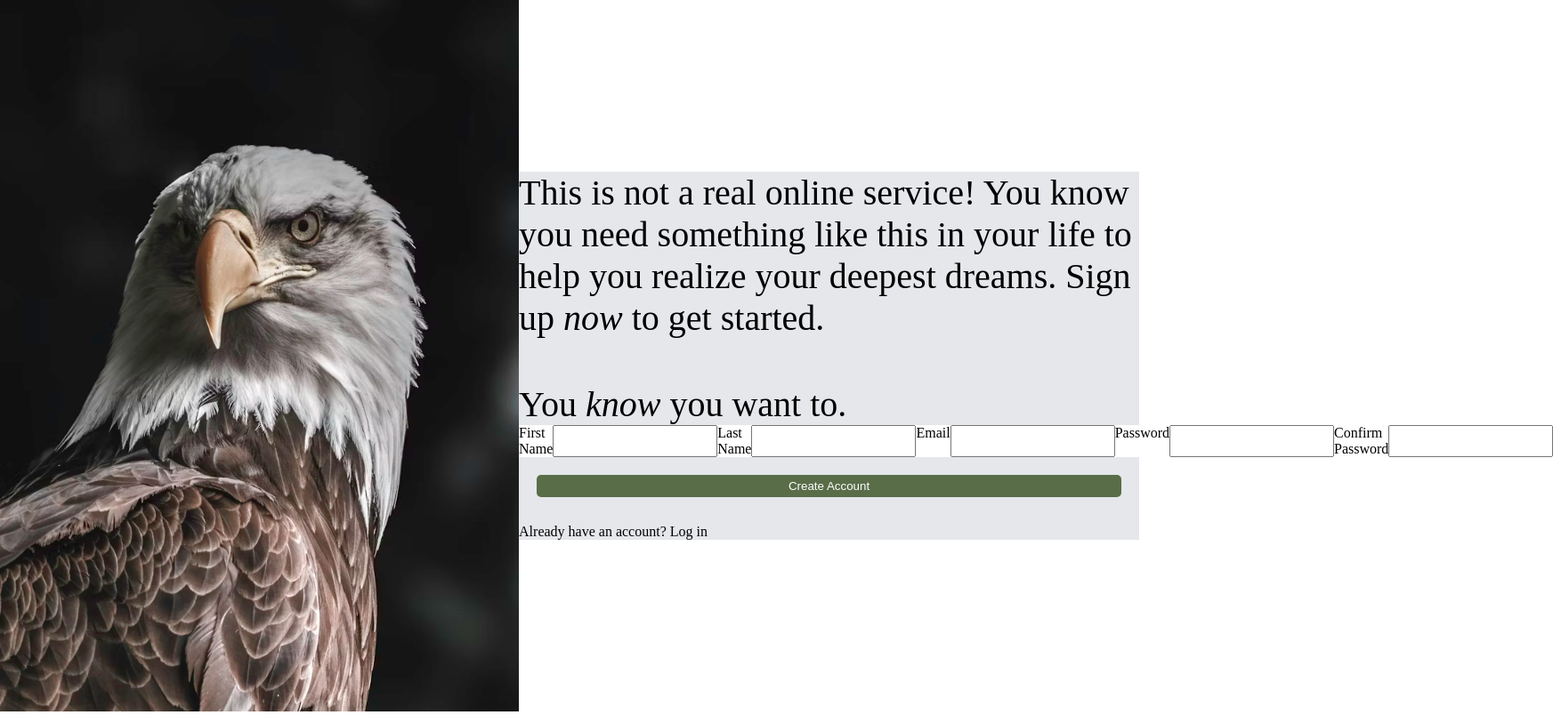
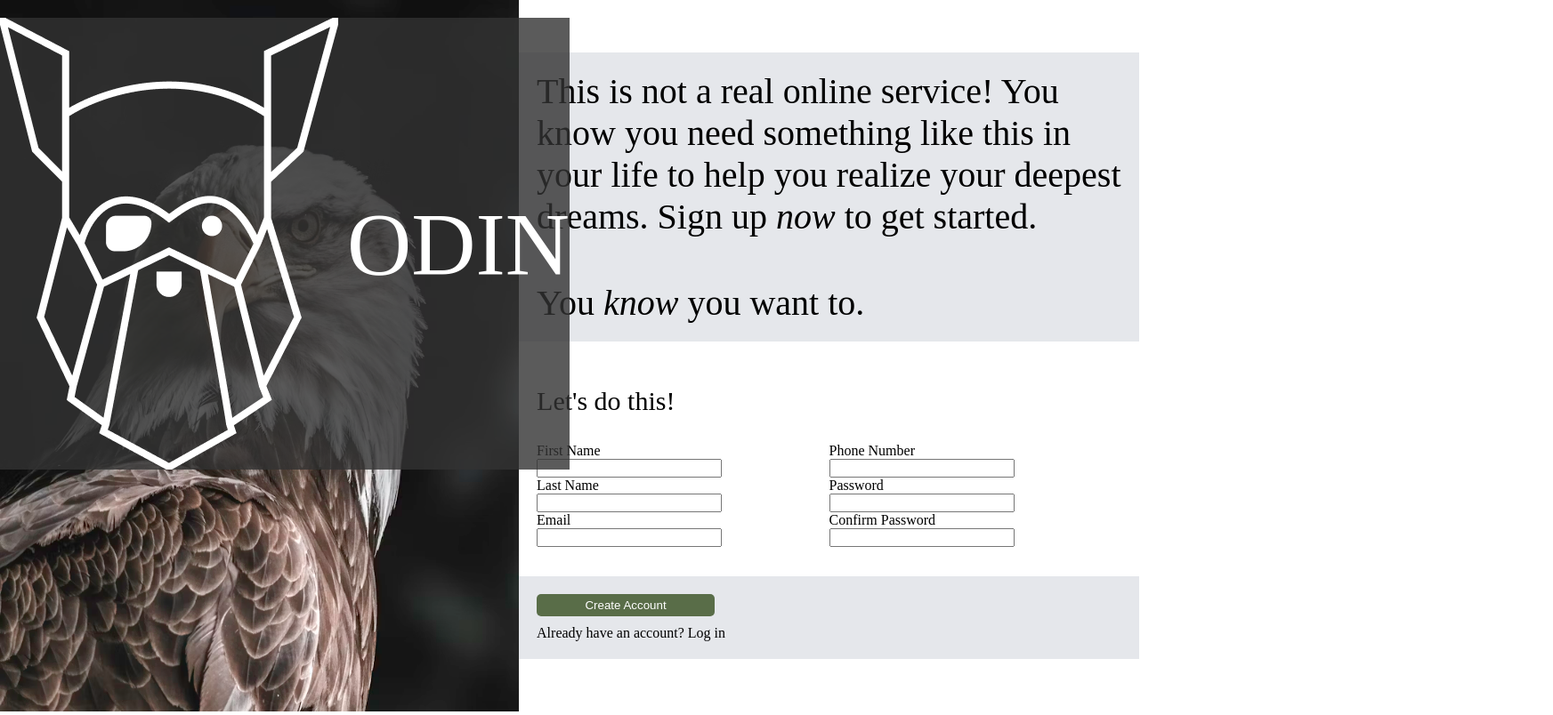
Before and after one commit to Sterztan/odin-sign-up-form, a plain HTML site: page index.html in a window 1280 px wide. Shown: the whole page at 89% size, 1745 px wide, since content can reach past the window. Drawn offline with Linux system fonts and the light colour scheme.

Commit message:
Included additional key elements (ODIN overlay).

```diff
--- a/index.html
+++ b/index.html
@@ -9,6 +9,10 @@
 <body>
     <div class="left">
         <img src="photo-1757269746970-dc477517268f.avif" class="eagle">
+        <div class="absolute">
+            <img src="odin-lined.png">
+            <p>ODIN</p>
+        </div>
     </div>
     <div class="right">
         <div class="top">
@@ -20,17 +24,38 @@
             <div>You <em>know</em> you want to.</div>
         </div>
             <div class="middle">
+                <p>Let's do this!</p>
                 <form action="yee" class="form">
-                    <label for="first-name">First Name</label>
-                    <input for="first-name" name="first-name">
-                    <label for="last-name">Last Name</label>
-                    <input for="last-name" name="last-name">
-                    <label for="email">Email</label>
-                    <input type="email" name="email">
-                    <label for="password">Password</label>
-                    <input type="password" name="password">
-                    <label for="confirm-password">Confirm Password</label>
-                    <input type="password" name="confirm-password">
+
+                    <div class="input-group">
+                        <label for="first-name">First Name</label>
+                        <input id="first-name" name="first-name">
+                    </div>
+
+                    <div class="input-group">
+                        <label for="last-name">Last Name</label>
+                        <input id="last-name" name="last-name">
+                    </div>
+
+                    <div class="input-group">
+                        <label for="email">Email</label>
+                        <input id="email" type="email" name="email">
+                    </div>
+
+                    <div class="input-group">
+                        <label for="phone-number" name="phone-number">Phone Number</label>
+                        <input id="phone-number" type="phone-number" name="phone-number">
+                    </div>
+
+                    <div class="input-group">
+                        <label for="password">Password</label>
+                        <input id="phone-number" type="password" name="password">
+                    </div>
+
+                    <div class="input-group">
+                        <label for="confirm-password">Confirm Password</label>
+                        <input id="phone-number" type="password" name="confirm-password">
+                    </div>
                 </form>
             </div>
             <div class="bottom">
--- a/style.css
+++ b/style.css
@@ -17,12 +17,32 @@ body {
     font-size: 40px;
     background-color: #E5E7EB;
     gap: 50px;
+    padding: 20px;
 }
 
 .form {
+    font-size: 16px;
     display: flex;
+    flex-direction: column;
+    flex-wrap: wrap;
+    justify-content: left;
+    height: 130px;
+}
+
+.middle {
+    font-size: 30px;
+    display: flex;
+    flex-direction: column;
+    padding: 20px;
+}
+
+input {
     max-width: 200px;
+}
 
+.input-group {
+    display: flex;
+    flex-direction: column;
 }
 
 .account {
@@ -31,13 +51,8 @@ body {
     border-radius: 5px;
     border: none;
     padding: 5px;
-    margin: 20px;
+    width: 200px;
 
-}
-
-.middle {
-    display: flex;
-    justify-content: left;
 }
 
 .bottom {
@@ -45,13 +60,26 @@ body {
     flex-direction: column;
     background-color: #E5E7EB;
     gap: 10px;
+    padding: 20px;
 }
 
 .eagle {
-    width: auto;
+    width: 100%;
     height: 100%;
+    object-fit: cover;
 }
 
 .left {
     height: 100vh;
 }
+
+.absolute {
+    display: flex;
+    color: white;
+    font-size: 100px;
+    position: absolute;
+    top: 20px;
+    background-color: rgba(50, 50, 50, 0.8);
+    align-items: center;
+    gap: 10px;
+}
```
